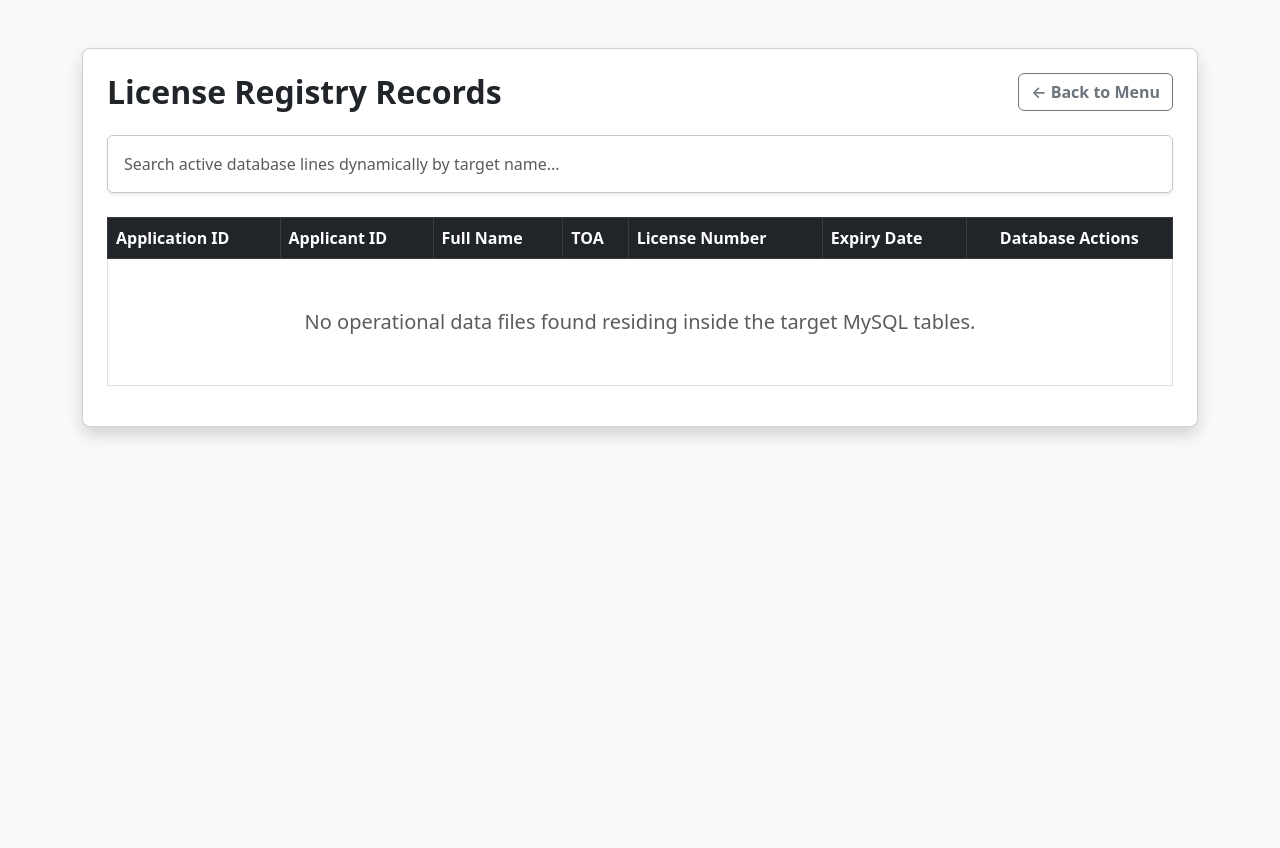
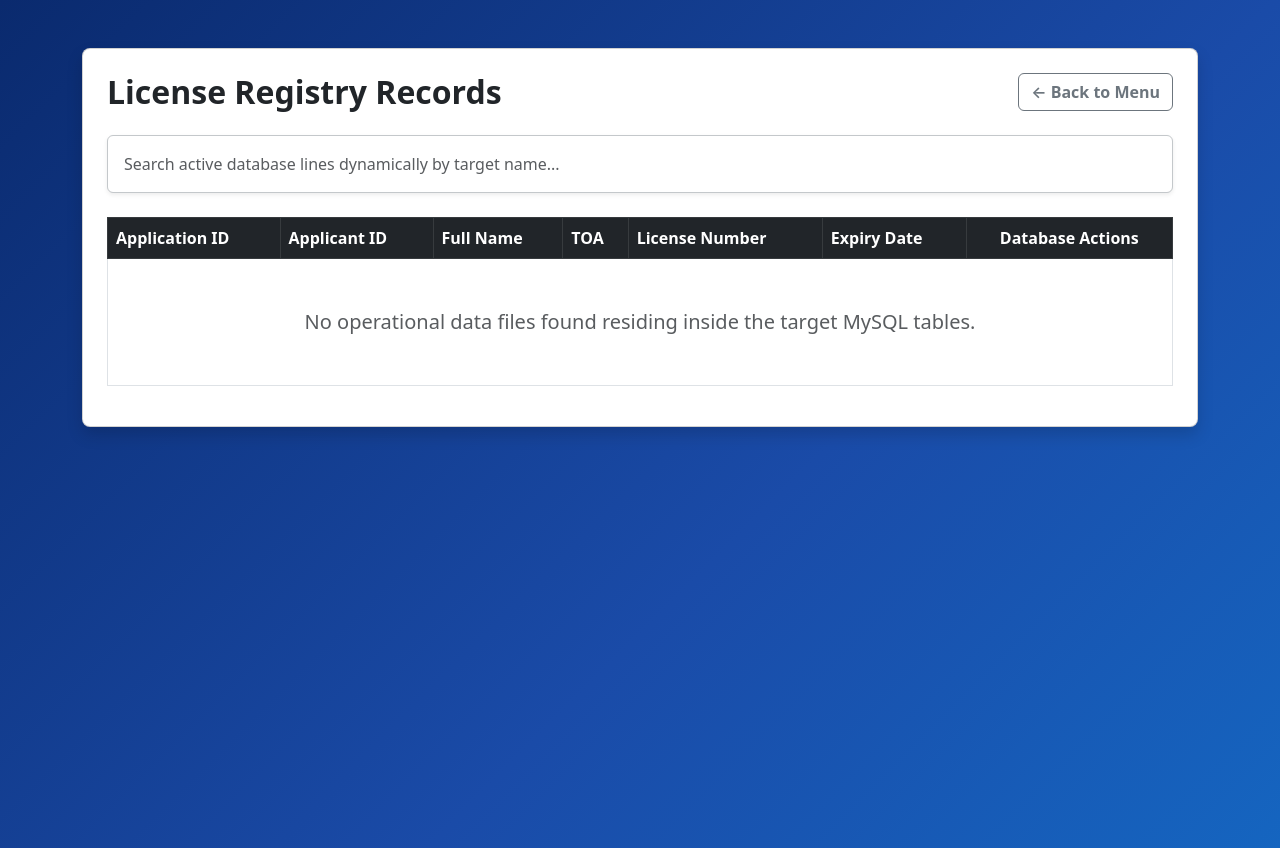
Before and after one commit to reonnee/infoman-licensedb, a Flask app: page /records in a window 1280 px wide. Before the commit the page ends 438 px from the top, so only its background shows below. Run offline with Flask 3, Linux system fonts and the light colour scheme; data that the repository does not hold is empty.

Commit message:
add blue bg to apply and records page

```diff
--- a/project/templates/apply.html
+++ b/project/templates/apply.html
@@ -37,7 +37,7 @@
         }
     </style>
 </head>
-<body>
+<body style="background: linear-gradient(135deg, #0a2a6e 0%, #1a4ba8 60%, #1565c0 100%); min-height: 100vh;">
 
 <div class="container my-5">
 
--- a/project/templates/records.html
+++ b/project/templates/records.html
@@ -6,7 +6,7 @@
     <title>License Registry</title>
     <link href="https://cdn.jsdelivr.net/npm/bootstrap@5.3.0/dist/css/bootstrap.min.css" rel="stylesheet">
 </head>
-<body class="bg-light">
+<body style="background: linear-gradient(135deg, #0a2a6e 0%, #1a4ba8 60%, #1565c0 100%); min-height: 100vh;">
 
 <div class="container my-5">
     <div class="card shadow p-4 bg-white rounded-3">
```
